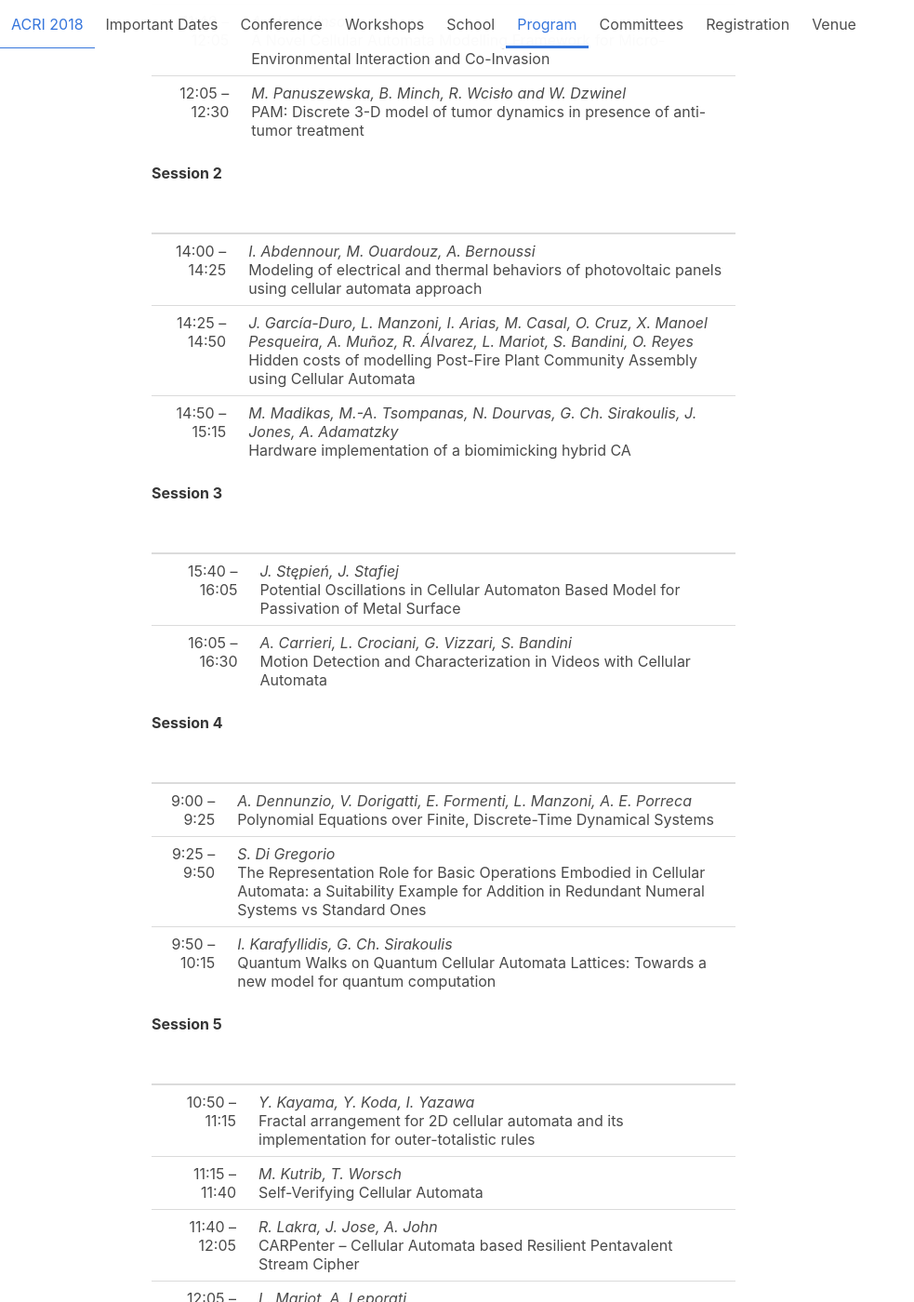
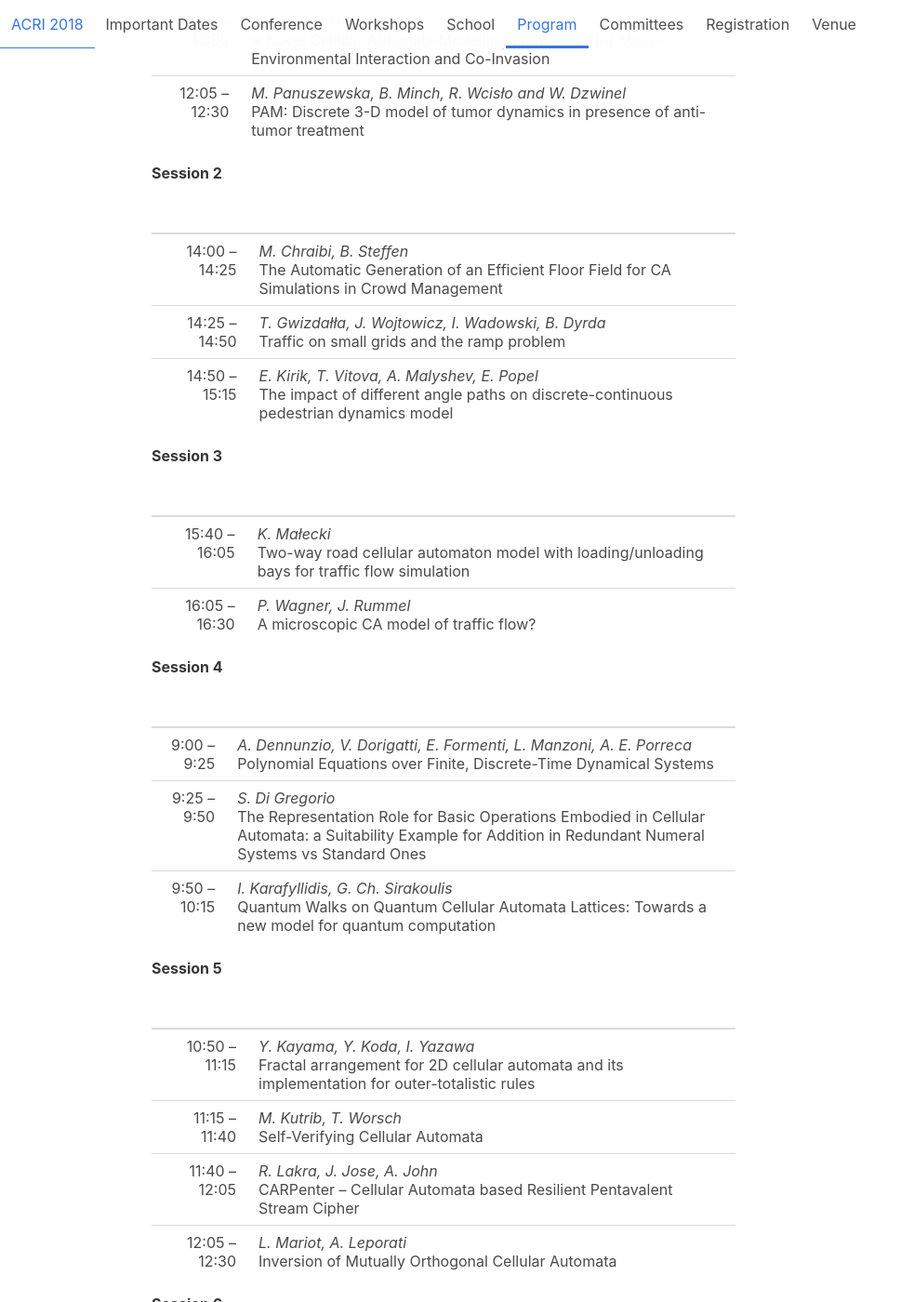
Before and after one commit to acri2018/acri2018.github.io, a Jekyll site: the page built from program.md, in a window 1280 px wide and 1400 px high, scrolled down 3805 px. Shown: the whole window at 93% size, without its empty margins (0-983 px from the left). Built offline with Jekyll 4.4.1, drawn with Linux system fonts in a browser that asks for light colours; some of the changed text lies outside the part shown.

Commit message:
Program updated

```diff
--- a/program.md
+++ b/program.md
@@ -26,9 +26,9 @@
 | 10:20 – 10:50 | Coffee break                                             |
 | 10:50 – 12:30 | [Session 1: Biological Systems Modeling](#main-1)        |
 | 12:30 – 14:00 | Lunch                                                    |
-| 14:00 – 15:15 | [Session 2: Simulation and other Applications of CA I](#main-2)  |
+| 14:00 – 15:15 | [Session 2: Pedestrian and Traffic Dynamics I](#main-2)  |
 | 15:15 – 15:40 | Coffee break                                             |
-| 15:40 – 16:30 | [Session 3: Simulation and other Applications of CA II](#main-3) |
+| 15:40 – 16:30 | [Session 3: Pedestrian and Traffic Dynamics II](#main-3) |
 | 16:30 – 17:30 | [Poster Session](#poster)                                |
 
 **Thursday, 20 September**
@@ -39,9 +39,9 @@
 | 10:25 – 10:50 | Coffee break                                                     |
 | 10:50 – 12:30 | [Session 5: Theory and Cryptography II](#main-5)                 |
 | 12:30 – 14:00 | Lunch                                                            |
-| 14:00 – 15:15 | [Session 6: Pedestrian and Traffic Dynamics I](#main-6)  |
+| 14:00 – 15:15 | [Session 6: Simulation and other Applications of CA I](#main-6)  |
 | 15:15 – 15:40 | Coffee break                                                     |
-| 15:40 – 16:30 | [Session 7: Pedestrian and Traffic Dynamics II](#main-7) |
+| 15:40 – 16:30 | [Session 7: Simulation and other Applications of CA II](#main-7) |
 
 **Friday, 21 September**
 
@@ -119,20 +119,20 @@
 
 **Session 2**
 
-|               |                                                                                                                                                                                                                                 |
-|--------------:|:--------------------------------------------------------------------------------------------------------------------------------------------------------------------------------------------------------------------------------|
-| 14:00 – 14:25 | _I. Abdennour, M. Ouardouz, A. Bernoussi_ <br> Modeling of electrical and thermal behaviors of photovoltaic panels using cellular automata approach                                                                             |
-| 14:25 – 14:50 | _J. García-Duro, L. Manzoni, I. Arias, M. Casal, O. Cruz, X. Manoel Pesqueira, A. Muñoz, R. Álvarez, L. Mariot, S. Bandini, O. Reyes_ <br> Hidden costs of modelling Post-Fire Plant Community Assembly using Cellular Automata |
-| 14:50 – 15:15 | _M. Madikas, M.-A. Tsompanas, N. Dourvas, G. Ch. Sirakoulis, J. Jones, A. Adamatzky_ <br> Hardware implementation of a biomimicking hybrid CA                                                                                   |
+|               |                                                                                                                                        |
+|--------------:|:---------------------------------------------------------------------------------------------------------------------------------------|
+| 14:00 – 14:25 | _M. Chraibi, B. Steffen_ <br> The Automatic Generation of an Efficient Floor Field for CA Simulations in Crowd Management              |
+| 14:25 – 14:50 | _T. Gwizdałła, J. Wojtowicz, I. Wadowski, B. Dyrda_ <br> Traffic on small grids and the ramp problem                                   |
+| 14:50 – 15:15 | _E. Kirik, T. Vitova, A. Malyshev, E. Popel_ <br> The impact of different angle paths on discrete-continuous pedestrian dynamics model |
 
 <a name="main-3"></a>
 
 **Session 3**
 
-|               |                                                                                                                                |
-|--------------:|:-------------------------------------------------------------------------------------------------------------------------------|
-| 15:40 – 16:05 | _J. Stępień, J. Stafiej_ <br> Potential Oscillations in Cellular Automaton Based Model for Passivation of Metal Surface        |
-| 16:05 – 16:30 | _A. Carrieri, L. Crociani, G. Vizzari, S. Bandini_ <br> Motion Detection and Characterization in Videos with Cellular Automata |
+|               |                                                                                                                 |
+|--------------:|:----------------------------------------------------------------------------------------------------------------|
+| 15:40 – 16:05 | _K. Małecki_ <br> Two-way road cellular automaton model with loading/unloading bays for traffic flow simulation |
+| 16:05 – 16:30 | _P. Wagner, J. Rummel_ <br> A microscopic CA model of traffic flow?                                             |
 
 <a name="main-4"></a>
 
```
Also changed, not shown: other parts of program.md (+10 -9 lines).
